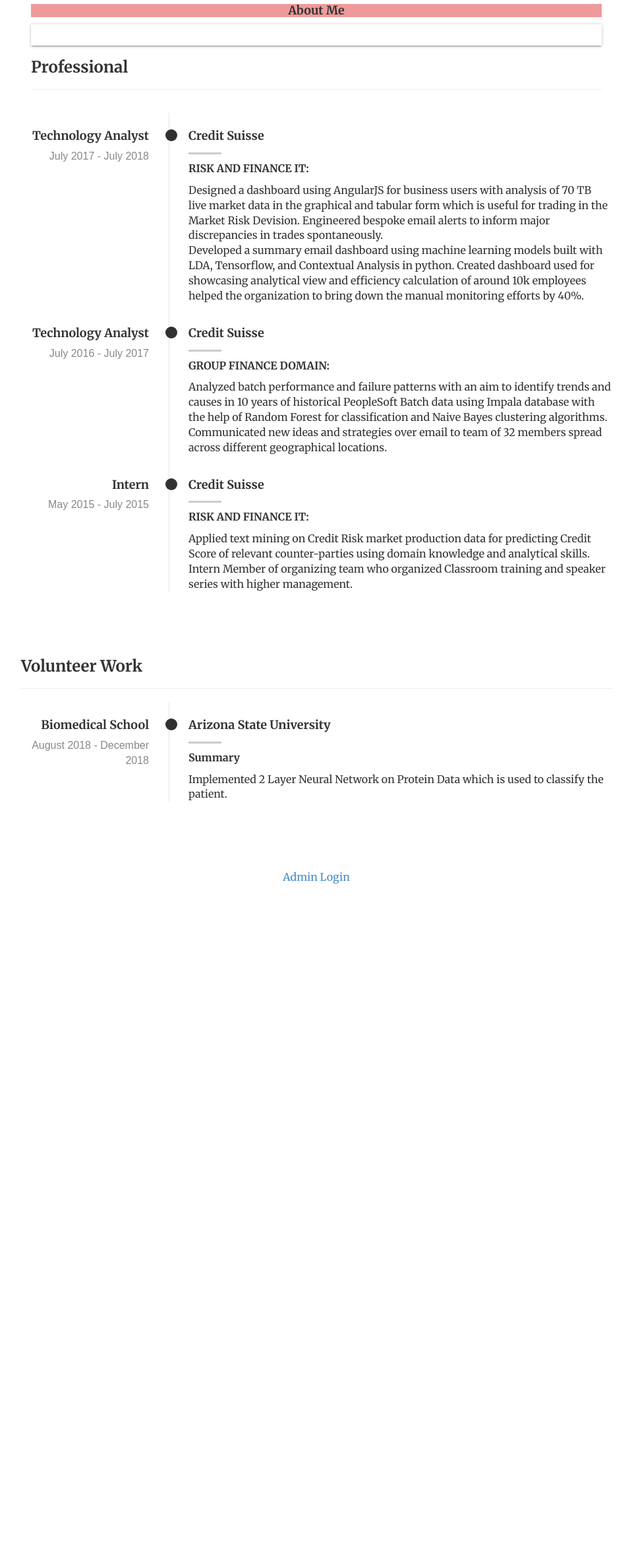
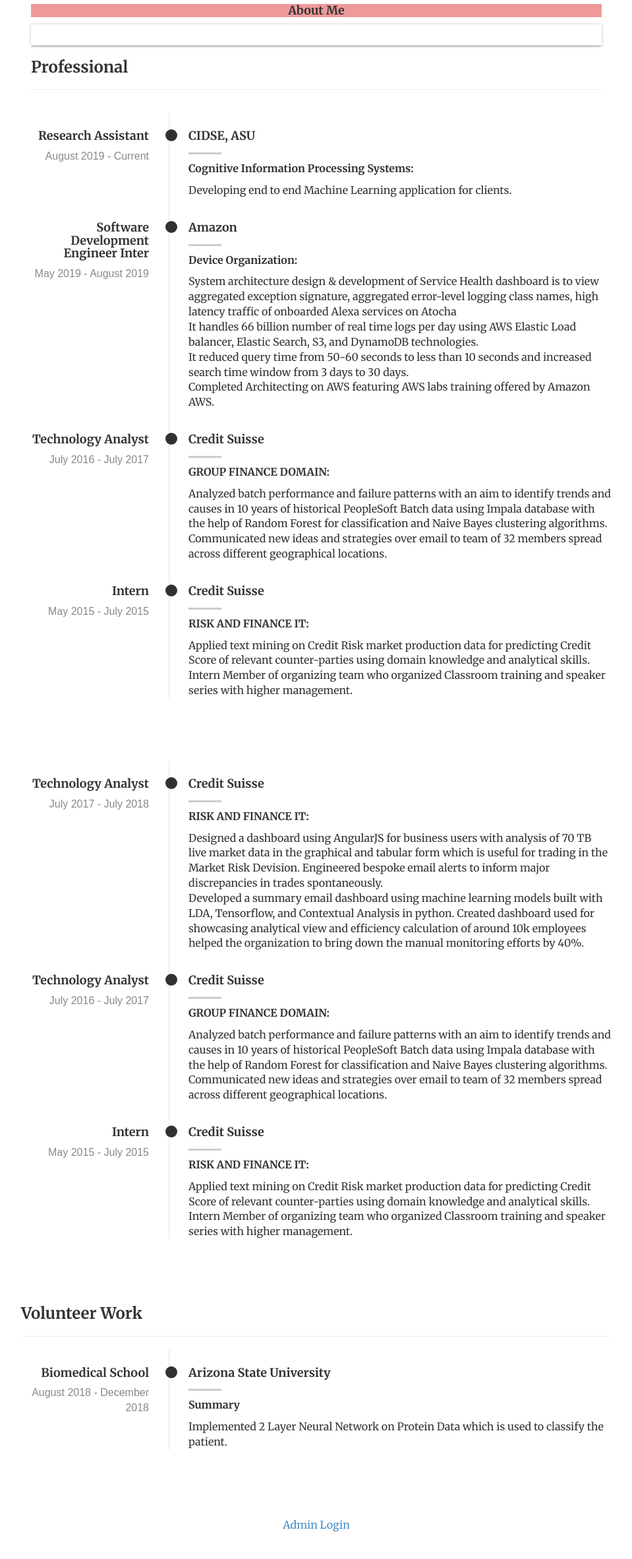
Before and after one commit to Thek10patil/MyWebsite, a Django app: page /aboutme/ in a window 1280 px wide. Shown: the part 201-2564 px from the top of the page at 66% size, without its empty margins (160-1119 px from the left). Before the commit the page ends 1541 px from the top, so only its background shows below. Run offline with Django 3.2, Linux system fonts and the light colour scheme; data that the repository does not hold is empty.

Commit message:
Updated about me tab

```diff
--- a/projects/templates/projects/aboutme.html
+++ b/projects/templates/projects/aboutme.html
@@ -138,8 +138,106 @@
 			</div> <!-- /resume-header -->
 			<hr>
 
-		</div> <!-- /resume-timeline -->
+		</div>
 
+        <div class="row resume-timeline">
+
+			<div class="col-twelve">
+
+				<div class="timeline-wrap">
+                    <div class="timeline-block">
+
+						<div class="timeline-ico">
+							<i class="fa fa-briefcase"></i>
+						</div>
+
+						<div class="timeline-header">
+							<h4>Research Assistant</h4>
+							<p>August 2019 - Current</p>
+						</div>
+
+						<div class="timeline-content">
+							<h4>CIDSE, ASU</h4>
+							<p><b>Cognitive Information Processing Systems:</b></p>
+							<ul>
+                                <li>Developing end to end Machine Learning application for clients.</li>
+							</ul>
+						</div>
+
+					</div> <!-- /timeline-block -->
+					<div class="timeline-block">
+
+						<div class="timeline-ico">
+							<i class="fa fa-briefcase"></i>
+						</div>
+
+						<div class="timeline-header">
+							<h4>Software Development Engineer Inter</h4>
+							<p>May 2019 - August 2019</p>
+						</div>
+
+						<div class="timeline-content">
+							<h4>Amazon</h4>
+							<p><b>Device Organization:</b></p>
+							<ul>
+                                <li>System architecture design & development of Service Health dashboard is to view aggregated exception signature, aggregated error-level logging class names, high latency traffic of onboarded Alexa services on Atocha</li>
+                                <li>It handles 66 billion number of real time logs per day using AWS Elastic Load balancer, Elastic Search, S3, and DynamoDB technologies.</li>
+                                <li>It reduced query time from 50-60 seconds to less than 10 seconds and increased search time window from 3 days to 30 days.</li>
+								<li>Completed Architecting on AWS featuring AWS labs training offered by Amazon AWS.</li>
+							</ul>
+						</div>
+
+					</div> <!-- /timeline-block -->
+
+					<div class="timeline-block">
+
+						<div class="timeline-ico">
+							<i class="fa fa-briefcase"></i>
+						</div>
+
+						<div class="timeline-header">
+							<h4>Technology Analyst</h4>
+							<p>July 2016 - July 2017</p>
+						</div>
+
+						<div class="timeline-content">
+							<h4>Credit Suisse</h4>
+							<p><b>GROUP FINANCE DOMAIN:</b></p>
+							<ul>
+								<li>Analyzed batch performance and failure patterns with an aim to identify trends and causes in 10 years of historical PeopleSoft Batch data using Impala database with the help of Random Forest for classification and Naive Bayes clustering algorithms.</li>
+								<li>Communicated new ideas and strategies over email to team of 32 members spread across different geographical locations.</li>
+							</ul>
+						</div>
+
+					</div> <!-- /timeline-block -->
+
+					<div class="timeline-block">
+
+						<div class="timeline-ico">
+							<i class="fa fa-briefcase"></i>
+						</div>
+
+						<div class="timeline-header">
+							<h4>Intern</h4>
+							<p>May 2015 - July 2015</p>
+						</div>
+
+						<div class="timeline-content">
+							<h4>Credit Suisse</h4>
+							<p><b>RISK AND FINANCE IT:</b></p>
+							<ul>
+								<li>Applied text mining on Credit Risk market production data for predicting Credit Score of relevant counter-parties using domain knowledge
+								and analytical skills. Intern Member of organizing team who organized Classroom training and speaker series with higher management.</li>
+							</ul>
+						</div>
+
+					</div> <!-- /timeline-block -->
+
+				</div> <!-- /timeline-wrap -->
+
+			</div> <!-- /col-twelve -->
+
+		</div>
 		<div class="row resume-timeline">
 
 			<div class="col-twelve">
@@ -218,7 +316,7 @@
 
 			</div> <!-- /col-twelve -->
 
-		</div> <!-- /resume-timeline -->
+		</div>
 		<div class="row resume-timeline">
 
 			<div>
@@ -255,28 +353,10 @@
 							</ul>
 						</div>
 
-					</div> <!-- /timeline-block -->
+					</div>
 
-				<!-- 	<div class="timeline-block">
 
-						<div class="timeline-ico">
-							<i class="fa fa-briefcase"></i>
-						</div>
-
-						<div class="timeline-header">
-							<h4><a target="_blank" href="http://www.microsoft.com/india/student/windowsucrew/default.aspx">Windows UCrew Rep</a></h4>
-							<p>Oct 2013 - May 2014</p>
-						</div>
-
-						<div class="timeline-content">
-							<h4>Microsoft</h4>
-							<p><b>Summary</b></p>
-							<p>Windows 8.1 Campaigner - Conducted Windows 8.1 demos and lead the discussion on the latest operating system on campus.</p>
-						</div>
-
-					</div> <!-- /timeline-block -->
-
-				</div> <!-- /resume-timeline -->
+				</div>
 
 			</div>
 		</div>
@@ -284,4 +364,5 @@
 
 </body>
 
+
 {% endblock%}
```
Also changed, not shown: projects/models.py (+36 -31 lines), projects/views.py (+31 -27 lines).
